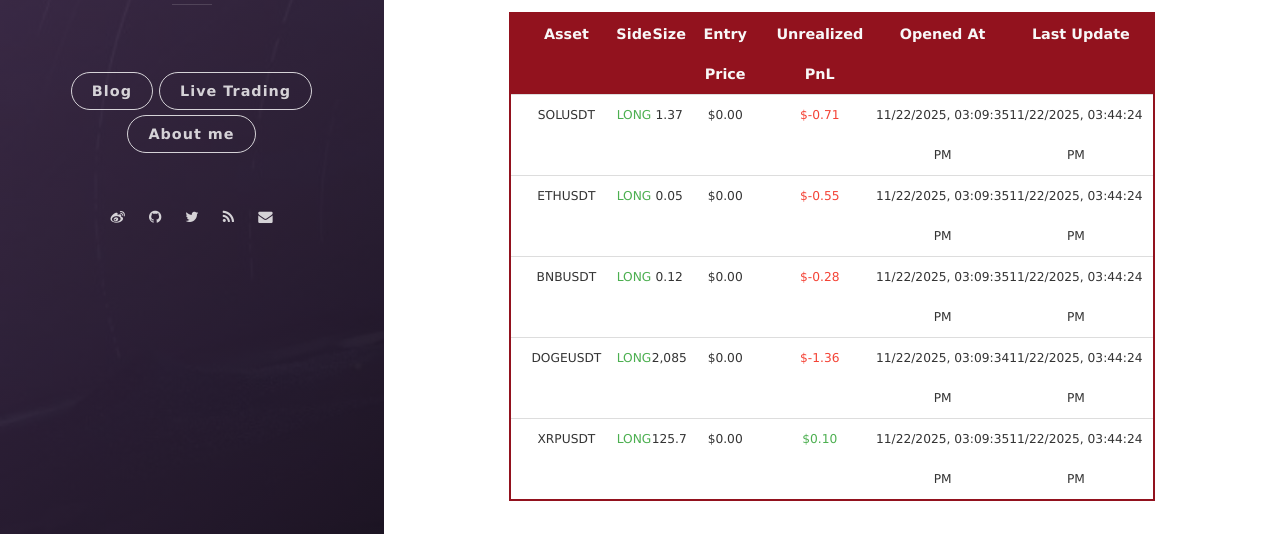
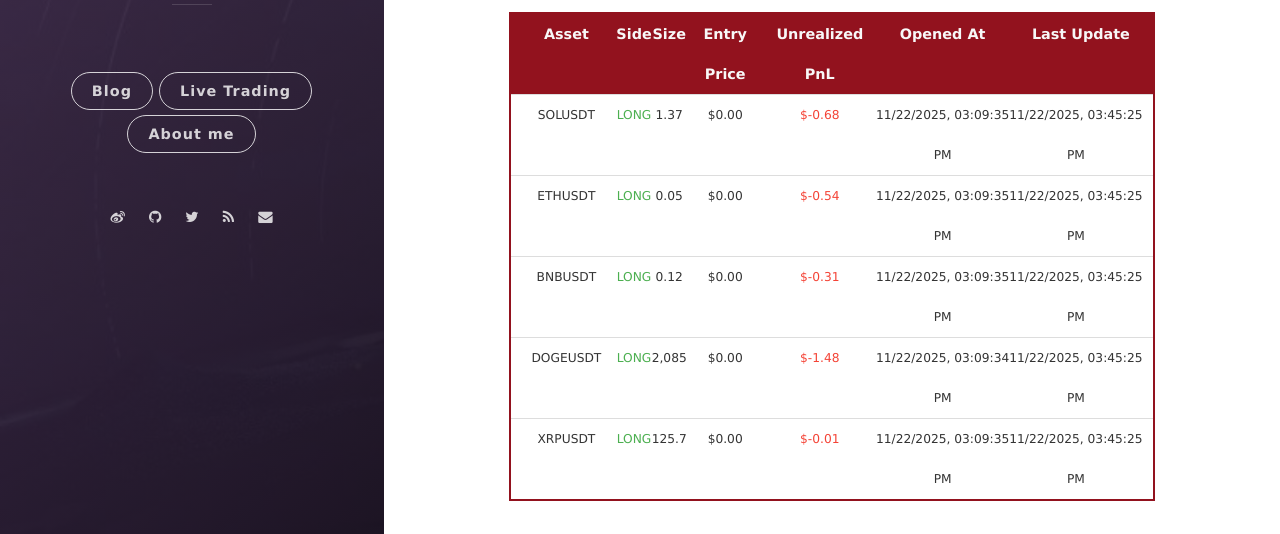
Before and after one commit to leeyegy/leeyegy.github.io, a Jekyll site: the page built from live-trading.html, in a window 1280 px wide and 1188 px high. Shown: the part 587-1121 px from the top of the window. Built offline with Jekyll 4.4.1, drawn with Linux system fonts in a browser that asks for light colours; nearby versions of some CDN libraries.

Commit message:
AccountMonitor: refresh positions 2025-11-22T23:45:25+08:00

```diff
--- a/assets/data/binance/positions.json
+++ b/assets/data/binance/positions.json
@@ -4,44 +4,44 @@
     "side": "LONG",
     "size": 1.37,
     "entryPrice": 0.0,
-    "unrealizedPnl": -0.7124,
+    "unrealizedPnl": -0.676645,
     "openedAt": "2025-11-22T23:09:35+08:00",
-    "reportedAt": "2025-11-22T23:44:24+08:00"
+    "reportedAt": "2025-11-22T23:45:25+08:00"
   },
   {
     "symbol": "ETHUSDT",
     "side": "LONG",
     "size": 0.05,
     "entryPrice": 0.0,
-    "unrealizedPnl": -0.547,
+    "unrealizedPnl": -0.5435,
     "openedAt": "2025-11-22T23:09:35+08:00",
-    "reportedAt": "2025-11-22T23:44:24+08:00"
+    "reportedAt": "2025-11-22T23:45:25+08:00"
   },
   {
     "symbol": "BNBUSDT",
     "side": "LONG",
     "size": 0.12,
     "entryPrice": 0.0,
-    "unrealizedPnl": -0.27876717,
+    "unrealizedPnl": -0.3089885,
     "openedAt": "2025-11-22T23:09:35+08:00",
-    "reportedAt": "2025-11-22T23:44:24+08:00"
+    "reportedAt": "2025-11-22T23:45:25+08:00"
   },
   {
     "symbol": "DOGEUSDT",
     "side": "LONG",
     "size": 2085.0,
     "entryPrice": 0.0,
-    "unrealizedPnl": -1.35525,
+    "unrealizedPnl": -1.4791824,
     "openedAt": "2025-11-22T23:09:34+08:00",
-    "reportedAt": "2025-11-22T23:44:24+08:00"
+    "reportedAt": "2025-11-22T23:45:25+08:00"
   },
   {
     "symbol": "XRPUSDT",
     "side": "LONG",
     "size": 125.7,
     "entryPrice": 0.0,
-    "unrealizedPnl": 0.10056,
+    "unrealizedPnl": -0.01257,
     "openedAt": "2025-11-22T23:09:35+08:00",
-    "reportedAt": "2025-11-22T23:44:24+08:00"
+    "reportedAt": "2025-11-22T23:45:25+08:00"
   }
 ]
```
